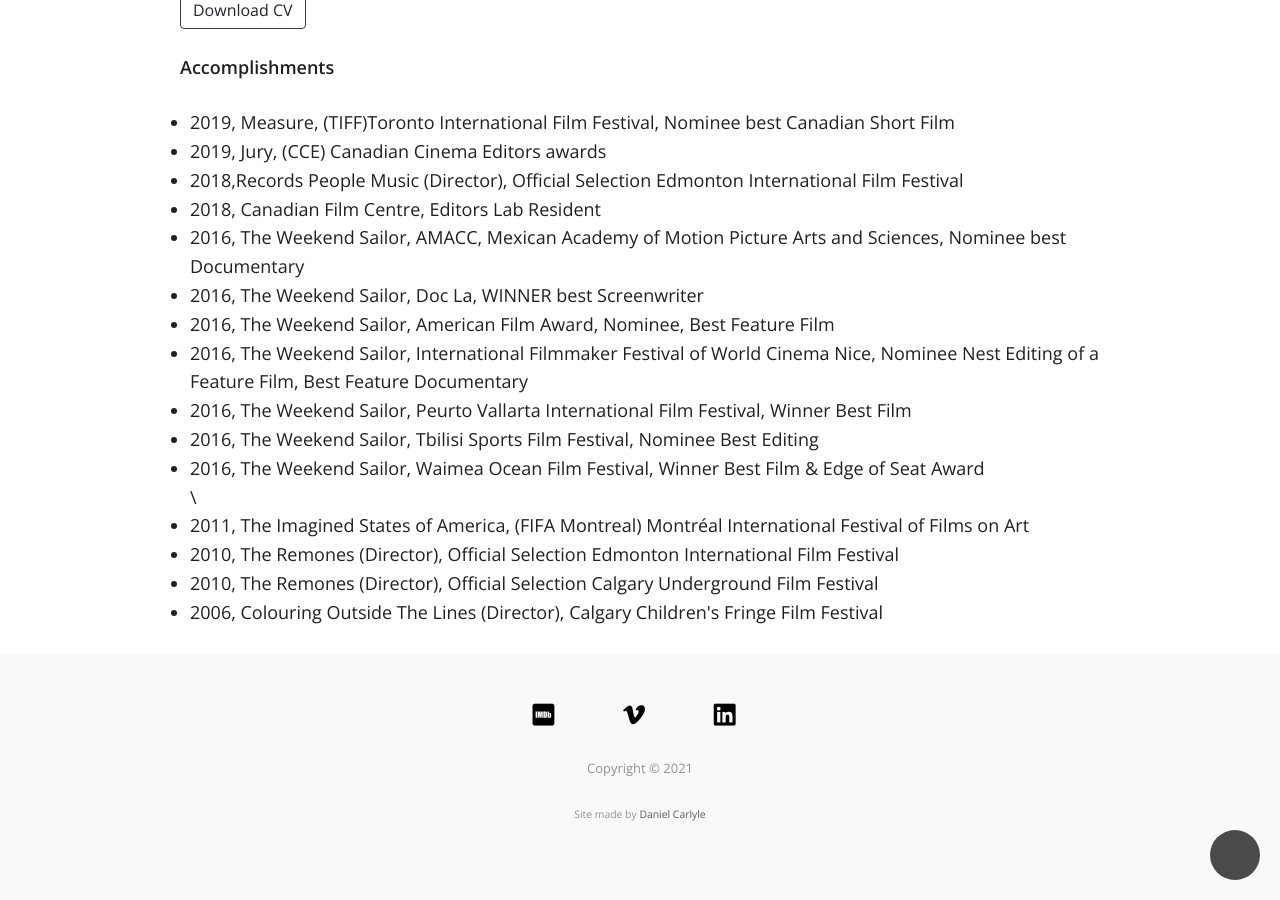
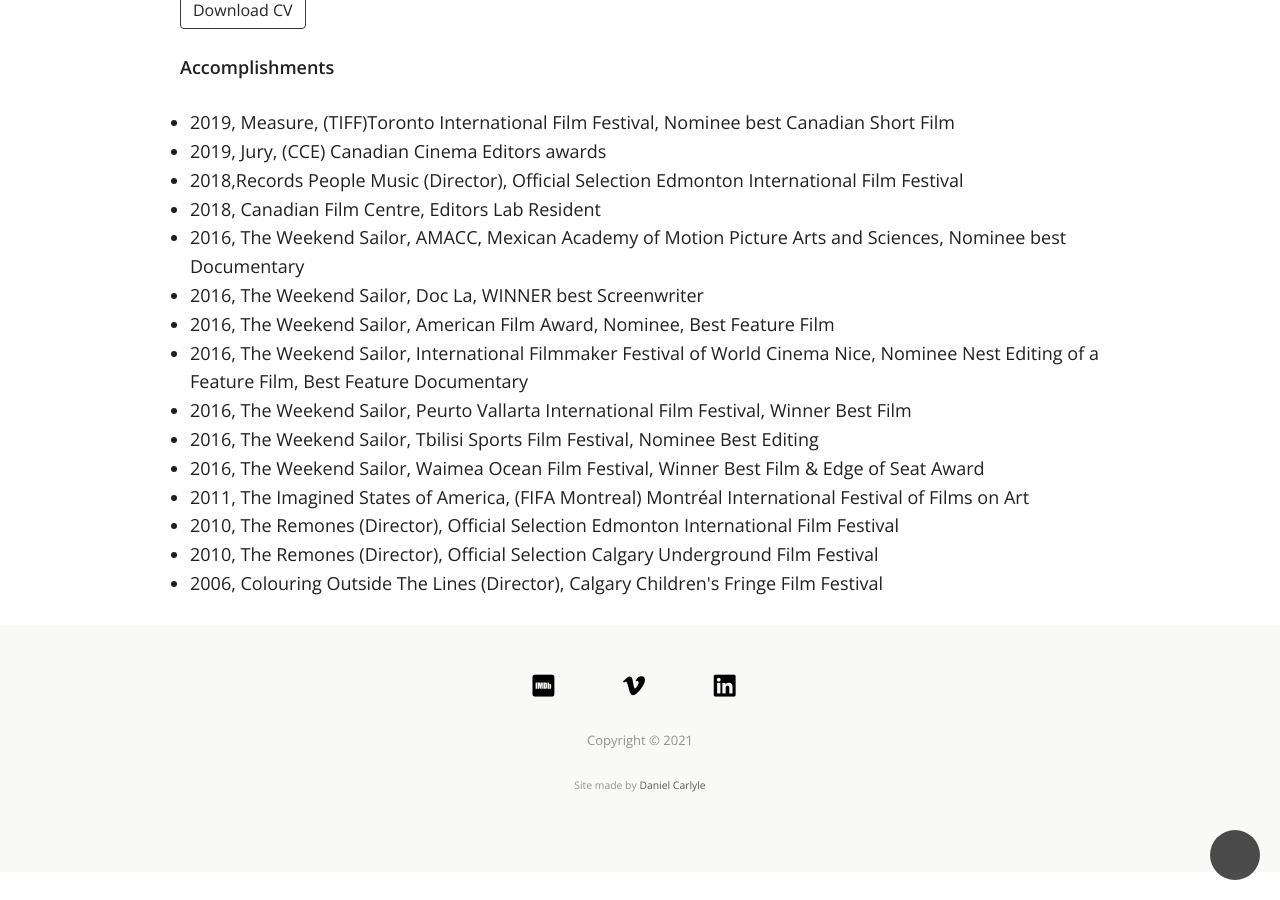
Before and after one commit to DanielCarlyle/cjfilms, a Jekyll site: the page built from bio.html, in a window 1280 px wide and 900 px high, scrolled down 853 px. Built offline with Jekyll 4.4.1, drawn with Linux system fonts in a browser that asks for light colours; nearby versions of some CDN libraries; some web fonts are replaced.

```diff
--- a/bio.html
+++ b/bio.html
@@ -57,7 +57,7 @@
                 <li>2016, The Weekend Sailor, Peurto Vallarta International Film Festival, Winner Best Film</li>
                 <li>2016, The Weekend Sailor, Tbilisi Sports Film Festival, Nominee Best Editing</li>
                 <li>2016, The Weekend Sailor, Waimea Ocean Film Festival, Winner Best Film & Edge of Seat Award</li>
-\                <li>2011, The Imagined States of America, (FIFA Montreal) Montréal International Festival of Films on Art</li>
+                <li>2011, The Imagined States of America, (FIFA Montreal) Montréal International Festival of Films on Art</li>
                 <li>2010, The Remones (Director), Official Selection Edmonton International Film Festival</li>
                 <li>2010, The Remones (Director), Official Selection Calgary Underground Film Festival</li>
                 <li>2006, Colouring Outside The Lines (Director), Calgary Children's Fringe Film Festival</li>
```
